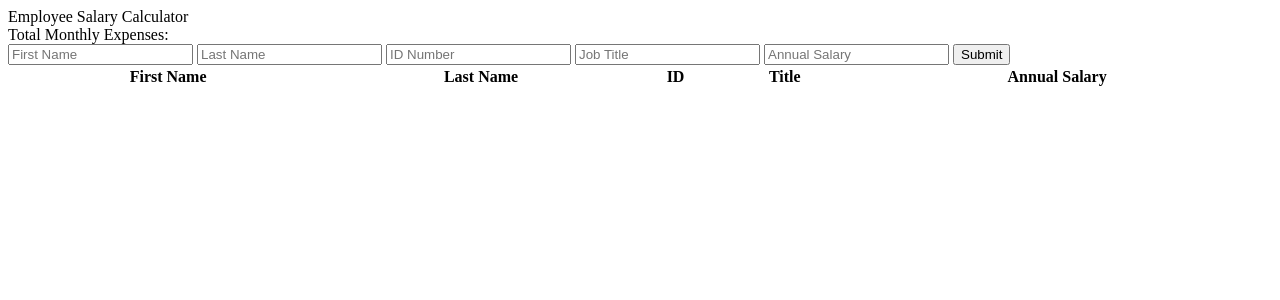
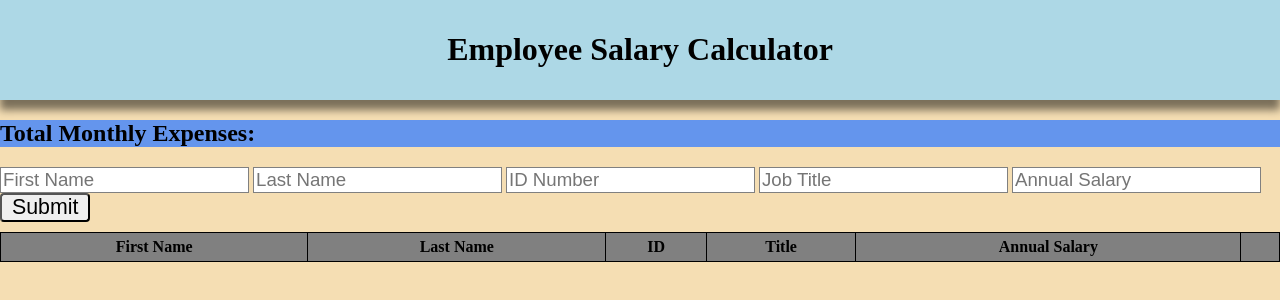
Before and after one commit to abungart/jquery-salary-calculator-master, a plain HTML site: page index.html in a window 1280 px wide. Drawn offline with Linux system fonts and the light colour scheme.

Commit message:
Made it look purdy

```diff
--- a/client.js
+++ b/client.js
@@ -62,6 +62,6 @@ function render() {
     $(".monthly_expenses").css("background", "red");
   } // End if
   else {
-    $(".monthly_expenses").css("background", "white");
+    $(".monthly_expenses").css("background", "cornflowerblue");
   } // End else
 } // End render Function
--- a/index.html
+++ b/index.html
@@ -8,10 +8,12 @@
     <title>Salary Calculator</title>
   </head>
   <body>
-    <header>Employee Salary Calculator</header>
-    <div class="monthly_expenses">
+    <header>
+      <h1>Employee Salary Calculator</h1>
+    </header>
+    <h2 class="monthly_expenses">
       Total Monthly Expenses: <span class="total_monthly_expenses"></span>
-    </div>
+    </h2>
     <div>
       <form class="employee_entry_form">
         <input
--- a/style.css
+++ b/style.css
@@ -0,0 +1,52 @@
+body {
+    margin: 0;
+    background-color: wheat;
+}
+
+header {
+    padding: 10px;
+    text-align: center;
+    background-color: lightblue;
+    margin-bottom: 15px;
+    box-shadow: 0 10px 8px rgb(0, 0, 0, 0.5);
+}
+
+input {
+    font-size: 14pt;
+    border: 1px solid grey;
+}
+
+table {
+    width: 100%;
+    border-collapse: collapse;
+    margin-top: 10px;
+}
+
+th {
+    background-color: grey;
+}
+
+th, td {
+    border: 1px solid black;
+    padding: 5px;
+    text-align: center;
+}
+
+.btn_delete {
+    padding: 5px 5px;
+    cursor: pointer;
+    border-radius: 4px;
+    font-size: 16pt;
+    border: 2px solid crimson;
+}
+
+.monthly_expenses {
+    background-color: cornflowerblue;
+}
+
+.submit_button {
+    cursor: pointer;
+    border-radius: 4px;
+    padding: 0px 10px 0px 10px;
+    font-size: 16pt;
+}
```
